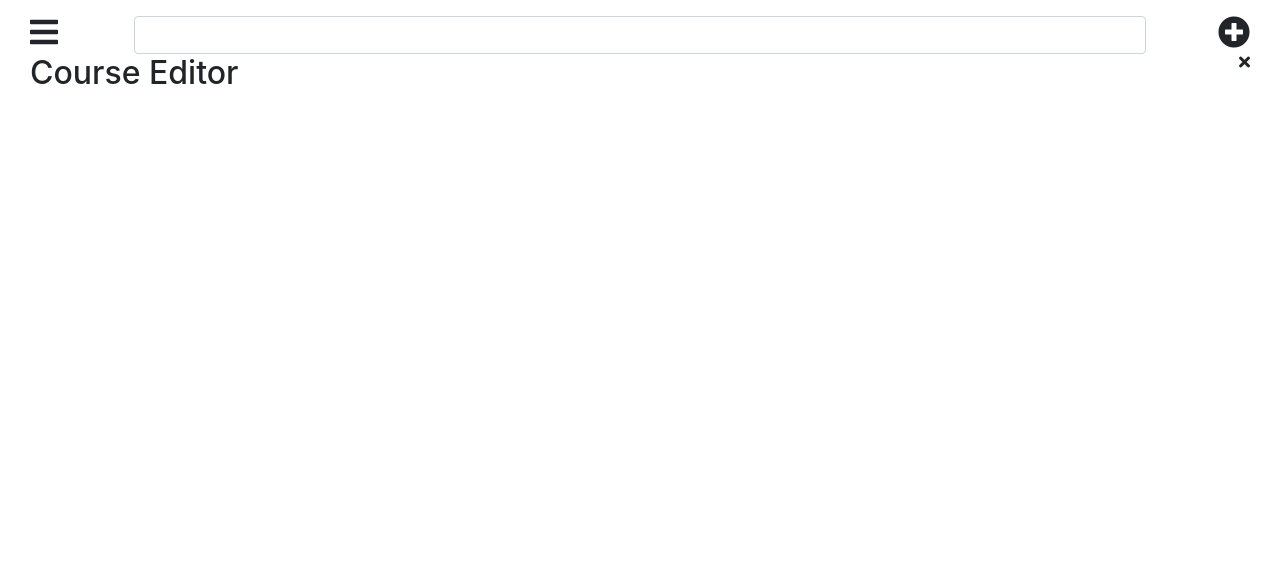
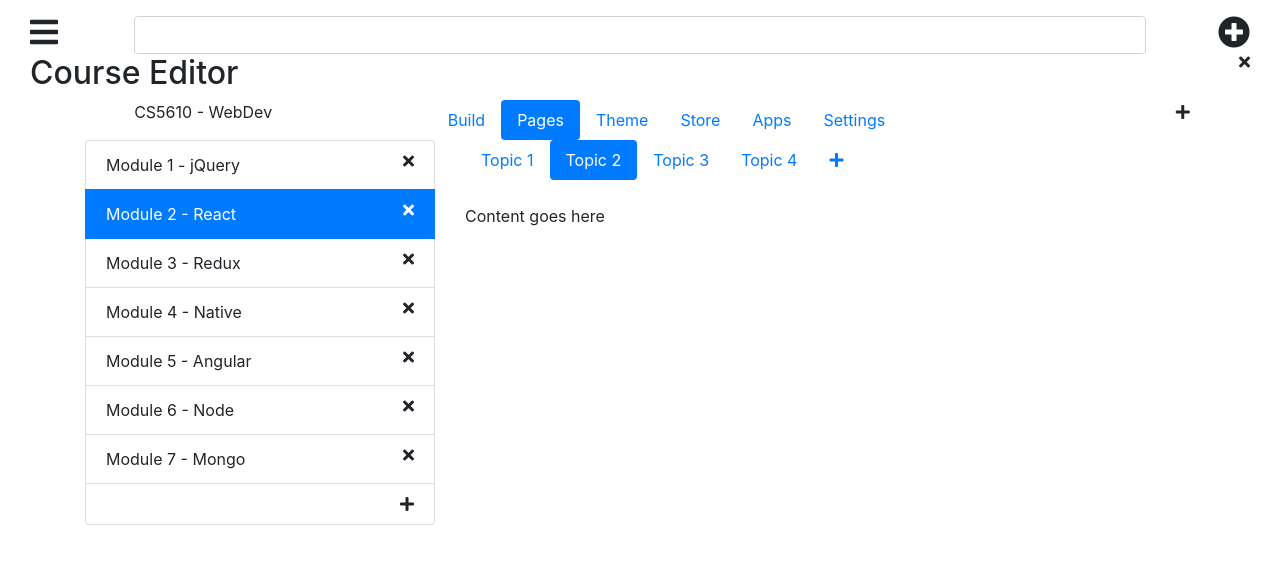
Before and after one commit to jondenman/wbdv-sp21-02-denmanj-client-react, a React (Create React App) app: page /courses/editor in a window 1280 px wide. Shown: the top 564 px of the page. Built offline with nearby package versions, Linux system fonts and the light colour scheme; no server answers.

Commit message:
pasted course editor from previous assignment and modified style syntax to be react friendly

```diff
--- a/src/components/course-card.js
+++ b/src/components/course-card.js
@@ -17,10 +17,24 @@ const CourseCard = ({course, deleteCourse, title, updateCourse}) => {
     return (<div className="col-xs-12 col-sm-6 col-md-4 col-lg-3 col-xl-2">
         <div className="card">
             <div className="card-body">
+                {/*{*/}
+                {/*    !editing &&*/}
+                {/*    <Link to="/courses/editor">*/}
+                {/*        {course.title}*/}
+                {/*    </Link>*/}
+                {/*}*/}
+                {/*{*/}
+                {/*    editing &&*/}
+                {/*    <input*/}
+                {/*        onChange={(event) => setNewTitle(event.target.value)}*/}
+                {/*        value={newTitle}*/}
+                {/*        className="form-control"/>*/}
+                {/*}*/}
+                <h5 className="card-title">
                     {
                         !editing &&
                         <Link to="/courses/editor">
-                        {title}
+                            {course.title}
                         </Link>
                     }
                     {
@@ -30,14 +44,14 @@ const CourseCard = ({course, deleteCourse, title, updateCourse}) => {
                             value={newTitle}
                             className="form-control"/>
                     }
-                <h5 className="card-title">{course.title}</h5>
+                </h5>
                 <p className="card-text">Some quick example text to build on the card title and make up the bulk of
                     the card's content.</p>
                 <Link to="/courses/editor" className="btn btn-primary">
                     {course.title}
                 </Link>
                 <i onClick={() => deleteCourse(course)} className="fas fa-trash float-right"></i>
-                {editing && <i onClick={() => saveTitle()} className="fas fa-check float-right"></i>}
+                {editing && <i onClick={() => saveTitle()} className="fas fa-check float-right" style={{marginRight: "1em"}}></i>}
                 {!editing && <i onClick={() => setEditing(true)} className="fas fa-edit float-right"></i>}
             </div>
         </div>
--- a/src/components/course-editor.js
+++ b/src/components/course-editor.js
@@ -5,6 +5,107 @@ const CourseEditor = ({history}) =>
         {/*paste in body of course editor in previous assignment*/}
         <i onClick={() => history.goBack()} className="fas fa-times float-right"></i>
         <h2>Course Editor</h2>
-    </div>
 
+
+        <div>
+            <div className="row">
+                <div className="col-1">
+
+                </div>
+                <div className="col-3">
+                    CS5610 - WebDev
+                </div>
+                <ul className="nav nav-pills col-7">
+                    <li className="nav-item">
+                        <a className="nav-link" href="#">Build</a>
+                    </li>
+                    <li className="nav-item">
+                        <a className="nav-link active" href="#">Pages</a>
+                    </li>
+                    <li className="nav-item">
+                        <a className="nav-link" href="#">Theme</a>
+                    </li>
+                    <li className="nav-item">
+                        <a className="nav-link " href="#">Store</a>
+                    </li>
+                    <li className="nav-item">
+                        <a className="nav-link " href="#">Apps</a>
+                    </li>
+                    <li className="nav-item">
+                        <a className="nav-link " href="#">Settings</a>
+                    </li>
+
+                </ul>
+                <div className="col-1">
+                    <i className="fas fa-plus"></i>
+                </div>
+
+            </div>
+        </div>
+        <div className="container">
+            <div className="row">
+                <div className="col-4">
+                    <ul className="list-group">
+                        <li className="list-group-item">
+                            Module 1 - jQuery
+                            <i className="fas fa-times float-right"></i>
+                        </li>
+                        <li className="list-group-item active" style={{zIndex: "0"}}>
+                            Module 2 - React
+                            <i className="fas fa-times float-right"></i>
+                        </li>
+                        <li className="list-group-item">
+                            Module 3 - Redux
+                            <i className="fas fa-times float-right"></i>
+                        </li>
+                        <li className="list-group-item">
+                            Module 4 - Native
+                            <i className="fas fa-times float-right"></i>
+                        </li>
+                        <li className="list-group-item">
+                            Module 5 - Angular
+                            <i className="fas fa-times float-right"></i>
+                        </li>
+                        <li className="list-group-item">
+                            Module 6 - Node
+                            <i className="fas fa-times float-right"></i>
+                        </li>
+                        <li className="list-group-item">
+                            Module 7 - Mongo
+                            <i className="fas fa-times float-right"></i>
+                        </li>
+                        <li className="list-group-item">
+                            <i className="fas fa-plus float-right"></i>
+                        </li>
+
+                    </ul>
+                </div>
+
+                <div className="col-8">
+                    <ul className="nav nav-pills">
+                        <li className="nav-item">
+                            <a className="nav-link" href="#">Topic 1</a>
+                        </li>
+                        <li className="nav-item">
+                            <a className="nav-link active" href="#">Topic 2</a>
+                        </li>
+                        <li className="nav-item">
+                            <a className="nav-link" href="#">Topic 3</a>
+                        </li>
+                        <li className="nav-item">
+                            <a className="nav-link" href="#">Topic 4</a>
+                        </li>
+                        <li className="nav-item">
+                            <a className="nav-link">
+                                <i className="fas fa-plus"></i>
+                            </a>
+                        </li>
+                    </ul>
+
+                    <br/>
+                    Content goes here
+                </div>
+            </div>
+        </div>
+</div>
 export default CourseEditor
--- a/src/components/course-grid.js
+++ b/src/components/course-grid.js
@@ -15,6 +15,7 @@ const CourseGrid = ({courses, deleteCourse, updateCourse}) =>
                                 deleteCourse={deleteCourse}
                                 key={ndx}
                                 updateCourse={updateCourse}
+                                title={course.title}
                     />
                 )
             }
```
Lines whose indentation alone changed are shown as unchanged.
